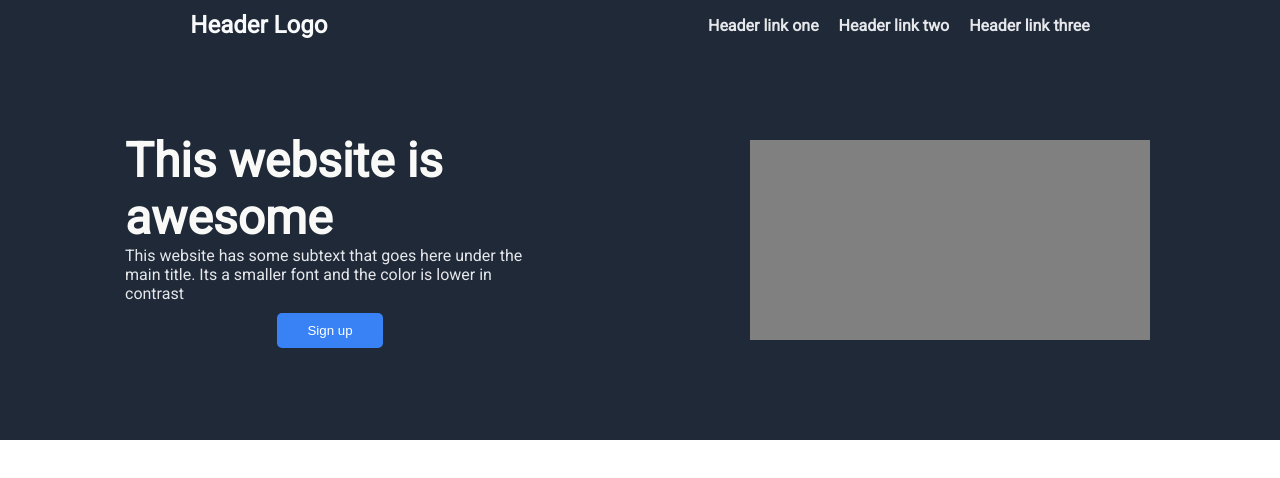
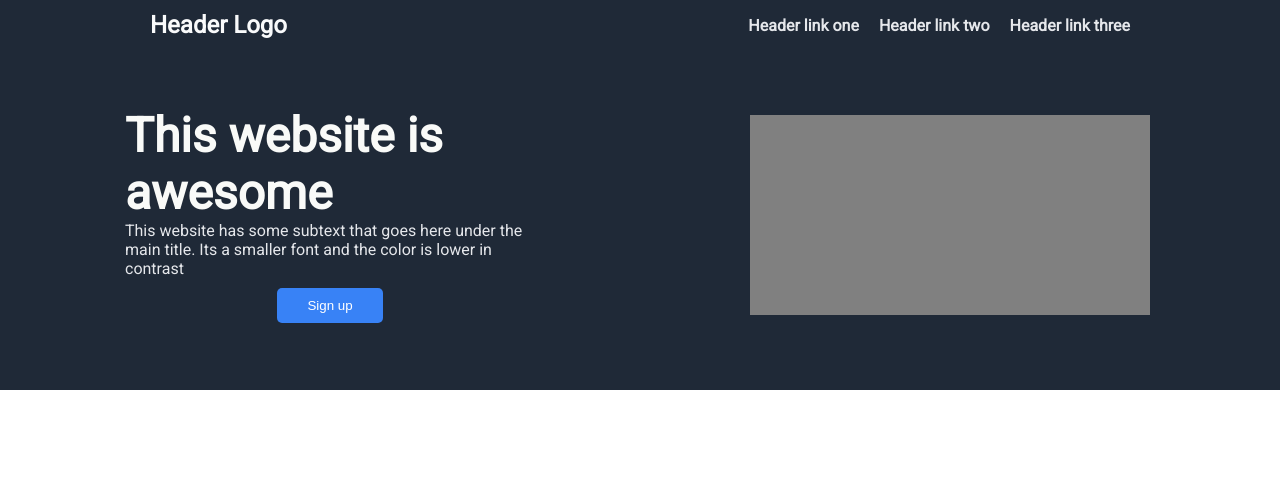
Before and after one commit to barefoot-yeti/Odin_Project_Landing_Page, a plain HTML site: page index.html in a window 1280 px wide. Drawn offline with Linux system fonts and the light colour scheme.

Commit message:
Changes CSS to align navbar text with headerbody

```diff
--- a/styles.css
+++ b/styles.css
@@ -30,7 +30,7 @@ body{
 .navbar{
     padding-top: 10px;
     display: flex;
-    justify-content: space-around;
+    justify-content: space-between;
     align-items: center;
     height: 30px;
 
@@ -39,12 +39,14 @@ body{
 .navbar-left{
     display: flex;
     justify-content: flex-start;
+    margin-left: 150px;
 
 }
 
 .navbar-right{
     display: flex;
     flex-wrap: wrap;
+    margin-right: 150px;
     gap: 20px;
 }
 
@@ -52,7 +54,7 @@ body{
     background-color: #1f2937;
     display: flex;
     justify-content:center;
-    height: 400px;
+    height: 350px;
     width: 100%;
 
 }
```
